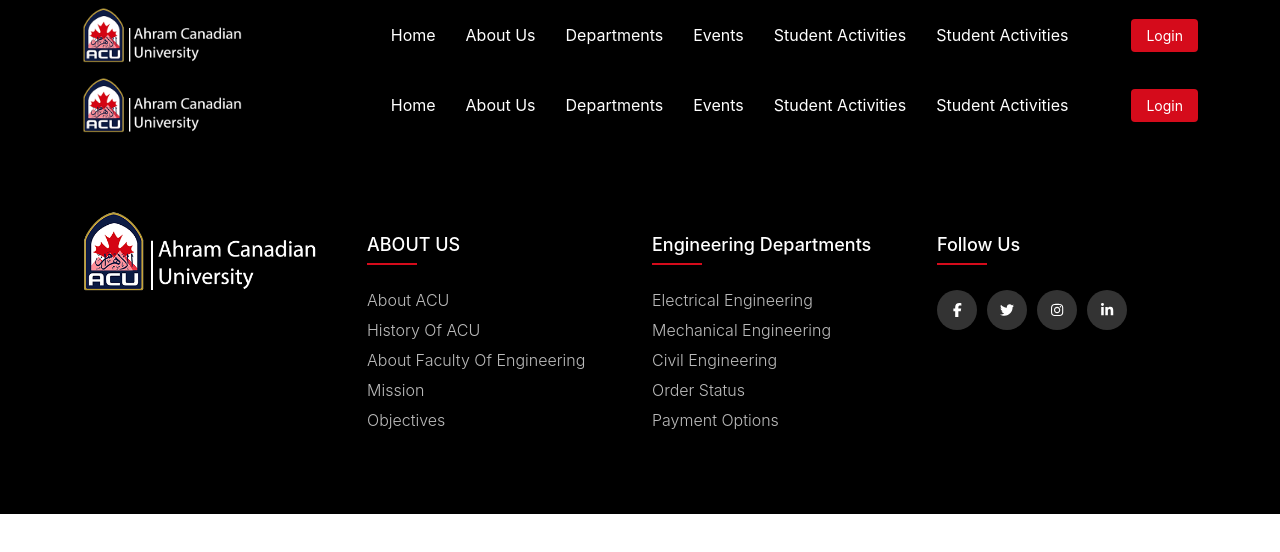
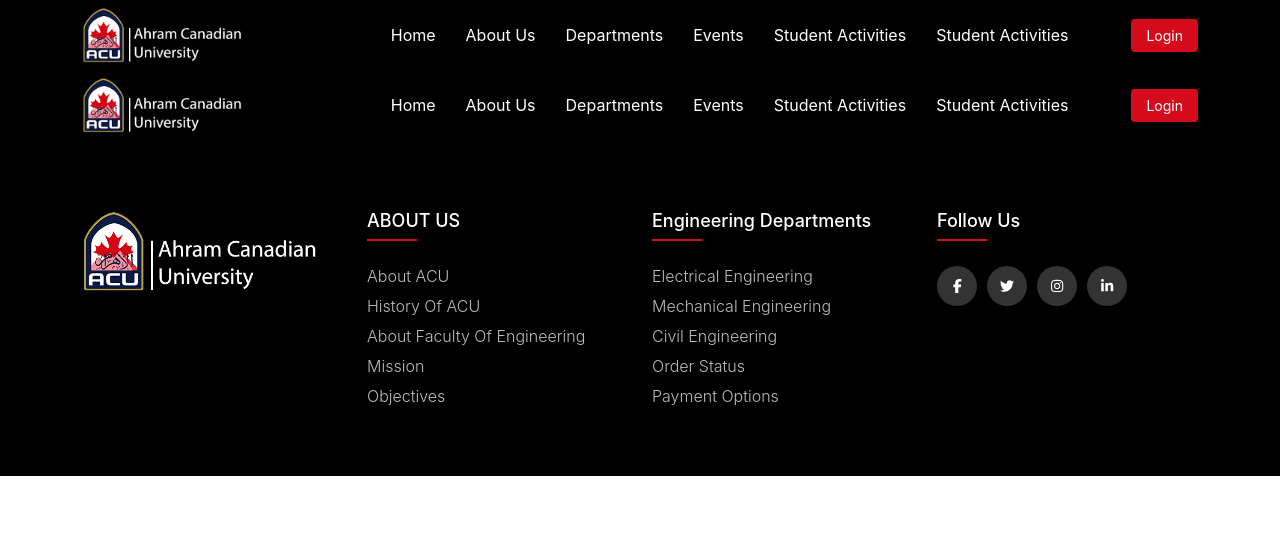
Before and after one commit to Heisenberg-Acu/university-management-system-frontend, a React (Create React App) app: page /admin in a window 1280 px wide. Shown: the top 552 px of the page. Built offline with nearby package versions, Linux system fonts and the light colour scheme.

Commit message:
feat(App): add css style

```diff
--- a/src/styles/App.css
+++ b/src/styles/App.css
@@ -4,6 +4,10 @@ body {
   font-family: 'Poppins', sans-serif;
   overflow: auto !important;
   width: 100% !important;
+}
+* {
+  margin: 0;
+  padding: 0;
 }
 body::-webkit-scrollbar {
   display: none; /* for Chrome, Safari, and Opera */
@@ -24,6 +28,7 @@ body::-webkit-scrollbar {
   background-color: white;
   text-align: center;
   border-radius: 4px;
+  cursor: pointer;
 }
 .btn--red {
   background-color: #D50B1B;
```
